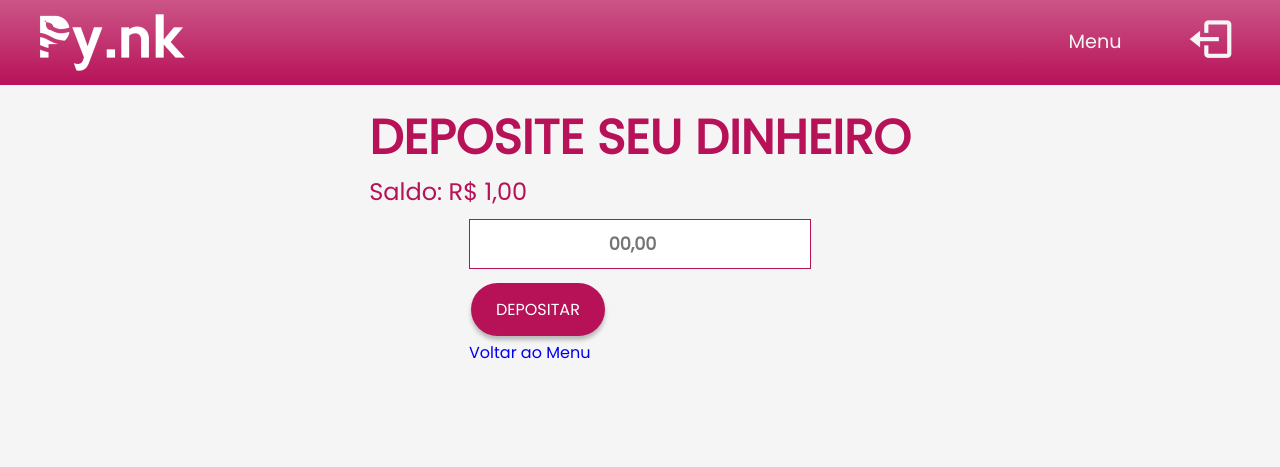
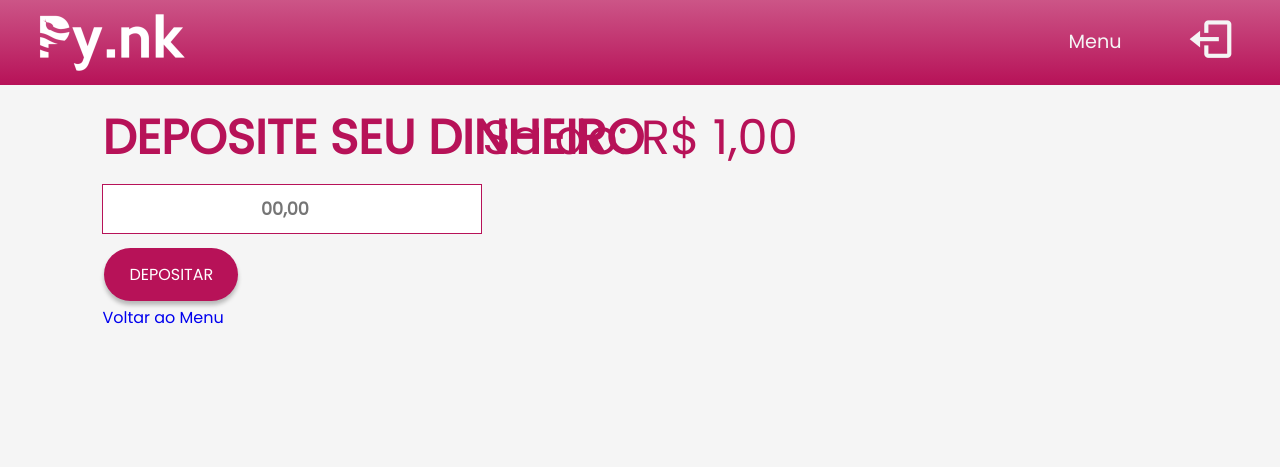
Before and after one commit to pynkAPI/API-1-DSM_22, a Flask app: page /deposito in a window 1280 px wide. Shown: the top 467 px of the page. Run offline with Flask 2, Linux system fonts and the light colour scheme; the visitor is signed in with stand-in values (Sample User, id 1); some libraries are stand-ins or nearby versions.

Commit message:
Ajuste saldo

```diff
--- a/src/static/style/stylehome.css
+++ b/src/static/style/stylehome.css
@@ -53,12 +53,18 @@ header{
     background:#CC5587 ;
     transition: 0.3s all linear;
 }
+.saldo{
+    margin-top: 1.5%;
+    display:flex;
+    align-items: center;
+    justify-content: center;
+    font-size: 3rem;
+}
 .func{
     margin-top: 1.5%;
-    margin-left: 3%;
-    display: flex;
-    align-items: left;
-    justify-content: space-between;
+    display:flex;
+    align-items: center;
+    justify-content: center;
     flex-direction: column;
 }
 .func .bx{
@@ -77,7 +83,7 @@ header{
     transition: 0.3s all linear;
 }
 .funcao{
-    display: flex;
+    display: center;
     align-items: center;
     justify-content: space-between;
     flex-direction: column;
@@ -140,8 +146,3 @@ background-color: #CC5587;
     width: 80px;
     text-align: center;
   }
-
-  .logo label{
-    color: white;
-    margin-left: 20px;
-  }
--- a/src/templates/cadastro.html
+++ b/src/templates/cadastro.html
@@ -6,8 +6,8 @@
     <meta http-equiv="X-UA-Compatible" content="IE=edge">
     <meta name="viewport" content="width=device-width, initial-scale=1.0">
     <title>Cadastro|Py.nk</title>
-    <!-- <link rel="stylesheet" href="{{ url_for('static', filename='style/style.css') }}"> -->
-    <link rel="stylesheet" href="../static/style/style.css">
+    <link rel="stylesheet" href="{{ url_for('static', filename='style/style.css') }}">
+    <!-- <link rel="stylesheet" href="../static/style/style.css"> -->
 </head>
 
 <body>
--- a/src/templates/deposito.html
+++ b/src/templates/deposito.html
@@ -6,8 +6,8 @@
     <meta http-equiv="X-UA-Compatible" content="IE=edge">
     <meta name="viewport" content="width=device-width, initial-scale=1.0">
     <title>Deposito Pynk</title>
-    <!-- <link rel="stylesheet" href="css/stylehome.css"> -->
-    <link rel="stylesheet" href="{{ url_for('static', filename='style/stylehome.css') }}">
+    <link rel="stylesheet" href="../static/style/stylehome.css">
+    <!-- <link rel="stylesheet" href="{{ url_for('static', filename='style/stylehome.css') }}"> -->
     <link href='https://unpkg.com/boxicons@2.1.2/css/boxicons.min.css' rel='stylesheet'>
 </head>
 
@@ -24,11 +24,14 @@
                 <li><a href="{{ url_for('index') }}" class="nav-link"><i class='bx bx-log-out'></i></a></li>
             </ul>
         </div>
+        <div class="saldo">
+            <label>Saldo: R$ {{saldo}}</label>
+            </div>
     </header>
     <div class="funcao">
         <div class="h1">
             <h1>DEPOSITE SEU DINHEIRO</h1>
-            <label>Saldo: R$ {{saldo}}</label>
+
         </div>
         <form action="{{ url_for('depositoConta') }}" method="POST">
             <div class="input-field">
```
Also changed, not shown: src/templates/home.html (+4 -3 lines), src/templates/saque.html (+5 -3 lines).
